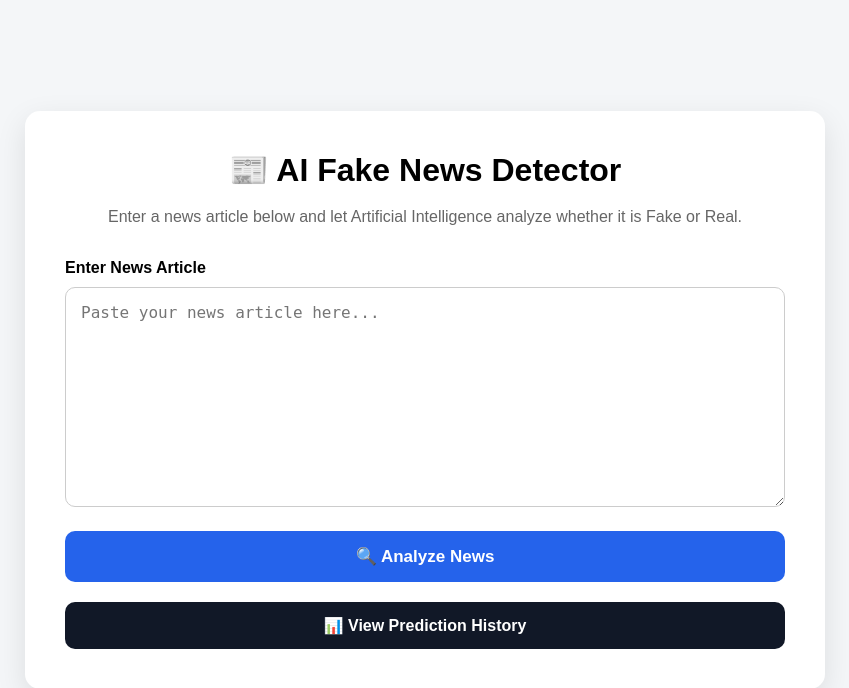
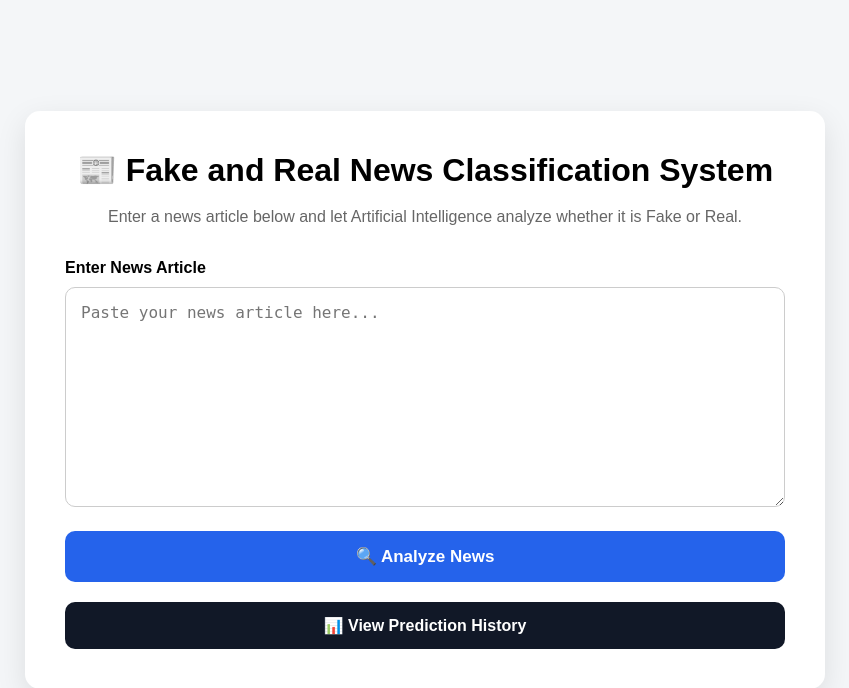
Before and after one commit to sanjusas31/AI-Fake-News-Detection, a FastAPI app: page / in a window 1280 px wide. Shown: the top 688 px of the page, without its empty margins (215-1064 px from the left). Run offline with FastAPI, Linux system fonts and the light colour scheme; parts of the project's set-up code (start-up, migrations or seed data) failed here and were passed over.

```diff
--- a/templates/index.html
+++ b/templates/index.html
@@ -6,7 +6,7 @@
 
     <meta name="viewport" content="width=device-width, initial-scale=1.0">
 
-    <title>AI Fake News Detector</title>
+    <title>Fake and Real News Classification System</title>
 
     <link rel="stylesheet" href="/static/style.css">
 </head>
@@ -16,7 +16,7 @@
 
     <div class="container">
 
-        <h1>📰 AI Fake News Detector</h1>
+        <h1>📰 Fake and Real News Classification System</h1>
 
         <p class="subtitle">
             Enter a news article below and let Artificial Intelligence analyze whether it is Fake or Real.
```
Also changed, not shown: README.md.
